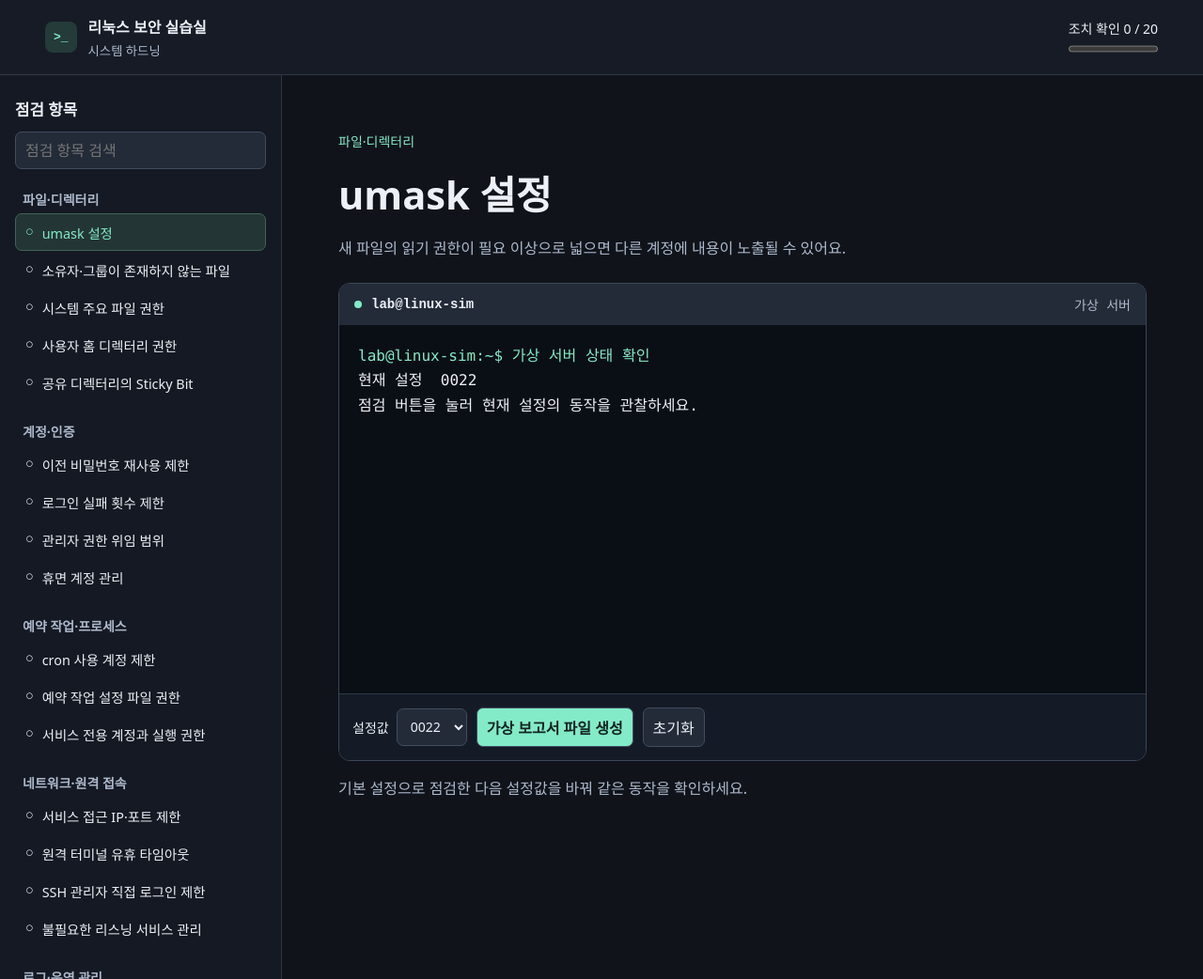
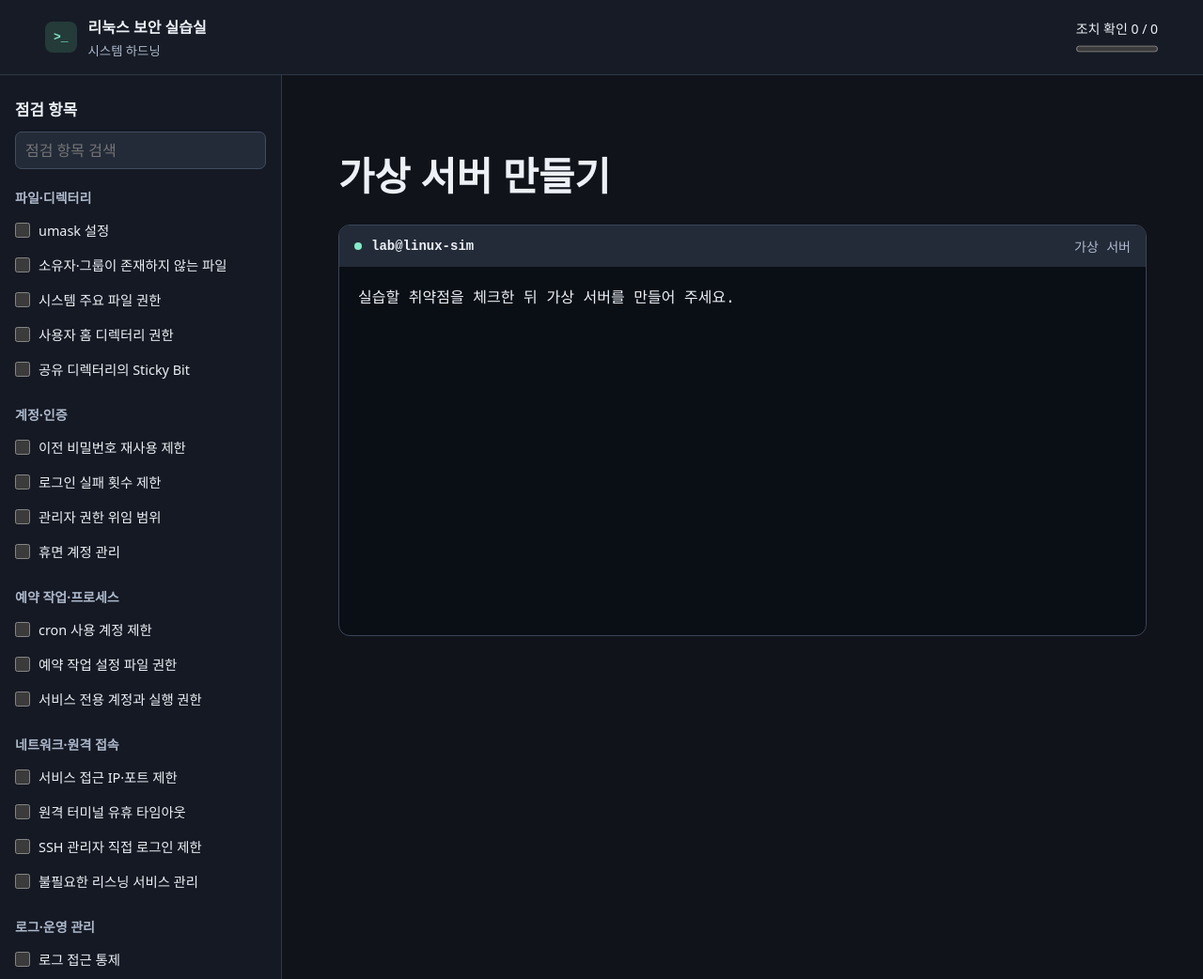
Before and after one commit to je0ngse0/linux-security-lab, a plain HTML site: page dist/index.html in a window 1280 px wide. Shown: the top 1042 px of the page at 94% size. Drawn offline with Linux system fonts and the light colour scheme.

Commit message:
Build custom simulated lab servers

```diff
--- a/dist/app.js
+++ b/dist/app.js
@@ -1,142 +1,159 @@
 const element = id => document.getElementById(id);
-const topics = element('topics');
 const output = element('output');
 const setting = element('setting');
-const sessions = new Map();
+const target = element('target');
+const selected = new Set();
 const scenarios = groups.flatMap(([category, rows]) => rows.map(
   ([title, risk, weak, strong, action, before, after, normal]) =>
     ({ title, category, risk, weak, strong, action, before, after, normal })
 ));
-const storageKey = 'linux-security-lab.completed.v1';
-const completed = new Set();
-try {
-  const saved = JSON.parse(localStorage.getItem(storageKey) || '[]');
-  if (Array.isArray(saved)) {
-    saved.filter(title => scenarios.some(item => item.title === title))
-      .forEach(title => completed.add(title));
-  }
-} catch {
-  // Progress is available in memory when browser storage is unavailable.
-}
 
-let active = scenarios[0];
+let server;
+let serverNumber = 0;
 
-function session() {
-  if (!sessions.has(active.title)) {
-    sessions.set(active.title, { selected: 'weak', lines: [], checkedWeak: false });
-  }
-  return sessions.get(active.title);
-}
-
-function updateProgress() {
-  element('progress').textContent = `조치 확인 ${completed.size} / ${scenarios.length}`;
-  element('meter').value = completed.size;
-  element('meter').setAttribute('aria-label', '조치 확인 진행률');
-  for (const button of topics.querySelectorAll('button')) {
-    const done = completed.has(button.dataset.title);
-    button.firstElementChild.textContent = done ? '✓' : '○';
-    button.setAttribute('aria-label', `${button.dataset.title}, ${done ? '조치 확인' : '미완료'}`);
-  }
-}
-
-function renderLog() {
-  output.replaceChildren();
-  for (const [text, kind] of session().lines) {
+function log(...entries) {
+  for (const [message, kind] of entries) {
     const line = document.createElement('div');
-    line.textContent = text || '\u00a0';
+    line.textContent = message || '\u00a0';
     line.className = kind || '';
     output.append(line);
   }
   output.scrollTop = output.scrollHeight;
 }
 
-function openScenario(item) {
-  active = item;
-  element('title').textContent = item.title;
+function prompt(action) {
+  return [`lab@${server.name}:~$ ${action}`, 'prompt'];
+}
+
+function updateSelection() {
+  element('selection').textContent = `${selected.size}개 선택`;
+  const button = element('create');
+  button.disabled = !selected.size;
+  button.textContent = server ? '새 가상 서버 만들기' : '가상 서버 만들기';
+}
+
+function renderNavigation() {
+  const topics = element('topics');
+  const query = element('search').value.trim().toLowerCase();
+  const matches = scenarios.filter(item =>
+    `${item.title} ${item.category}`.toLowerCase().includes(query)
+  );
+  topics.replaceChildren();
+  const legend = document.createElement('legend');
+  legend.textContent = '서버에 포함할 취약점';
+  legend.className = 'visually-hidden';
+  topics.append(legend);
+  for (const [category] of groups) {
+    const items = matches.filter(item => item.category === category);
+    if (!items.length) continue;
+    const heading = document.createElement('h3');
+    heading.textContent = category;
+    topics.append(heading);
+    for (const item of items) {
+      const label = document.createElement('label');
+      label.className = 'topic-choice';
+      const checkbox = document.createElement('input');
+      checkbox.type = 'checkbox';
+      checkbox.checked = selected.has(item);
+      checkbox.addEventListener('change', () => {
+        if (checkbox.checked) selected.add(item);
+        else selected.delete(item);
+        updateSelection();
+      });
+      label.append(checkbox, item.title);
+      topics.append(label);
+    }
+  }
+  if (!matches.length) topics.append('일치하는 점검 항목이 없어요.');
+}
+
+function updateProgress() {
+  const states = server ? [...server.states.values()] : [];
+  const count = states.filter(state => state.verified).length;
+  element('progress').textContent = `조치 확인 ${count} / ${states.length}`;
+  const meter = element('meter');
+  meter.max = states.length || 1;
+  meter.value = count;
+  meter.setAttribute('aria-label', '현재 서버 조치 확인 진행률');
+}
+
+function openTarget() {
+  const { item, strong } = server.states.get(target.value);
   element('category').textContent = item.category;
   element('risk').textContent = item.risk;
   element('run').textContent = item.action;
-  element('hint').textContent = '기본 설정으로 점검한 다음 설정값을 바꿔 같은 동작을 확인하세요.';
   setting.replaceChildren(new Option(item.weak, 'weak'), new Option(item.strong, 'strong'));
-  setting.value = session().selected;
-  if (!session().lines.length) {
-    session().lines.push(
-      ['lab@linux-sim:~$ 가상 서버 상태 확인', 'prompt'],
-      [`현재 설정  ${item.weak}`],
-      ['점검 버튼을 눌러 현재 설정의 동작을 관찰하세요.']
-    );
-  }
-  for (const button of topics.querySelectorAll('button')) {
-    button.setAttribute('aria-current', String(button.dataset.title === item.title));
-  }
-  renderLog();
+  setting.value = strong ? 'strong' : 'weak';
 }
 
-function renderNavigation() {
-  const query = element('search').value.trim().toLowerCase();
-  topics.replaceChildren();
-  for (const [category] of groups) {
-    const matches = scenarios.filter(item =>
-      item.category === category && `${item.title} ${category}`.toLowerCase().includes(query)
-    );
-    if (!matches.length) continue;
-    const heading = document.createElement('h3');
-    heading.textContent = category;
-    topics.append(heading);
-    for (const item of matches) {
-      const button = document.createElement('button');
-      button.dataset.title = item.title;
-      button.setAttribute('aria-current', String(item === active));
-      const marker = document.createElement('span');
-      marker.className = 'marker';
-      marker.setAttribute('aria-hidden', 'true');
-      button.append(marker, item.title);
-      button.addEventListener('click', () => {
-        openScenario(item);
-        if (matchMedia('(max-width:740px)').matches) {
-          element('title').scrollIntoView({ block: 'start' });
-        }
-      });
-      topics.append(button);
-    }
+element('create').addEventListener('click', () => {
+  if (!selected.size) return;
+  if (server && !window.confirm('새 서버를 만들면 현재 서버의 설정과 터미널 기록이 초기화됩니다. 새 서버를 만들까요?')) return;
+  const items = scenarios.filter(item => selected.has(item));
+  serverNumber += 1;
+  server = {
+    name: `linux-sim-${serverNumber}`,
+    states: new Map(items.map(item => [item.title, { item, strong: false, verified: false }]))
+  };
+  element('title').textContent = server.name;
+  element('terminal-name').textContent = `lab@${server.name}`;
+  element('server-controls').hidden = false;
+  element('hint').textContent = '전체 점검으로 서버 상태를 확인하고, 실습 항목을 골라 설정을 바꿔보세요.';
+  target.replaceChildren(...items.map(item => new Option(item.title, item.title)));
+  target.value = items[0].title;
+  output.replaceChildren();
+  log(prompt('가상 서버 생성'), [`취약점 ${items.length}개 적용`],
+    ...items.map(item => [`  • ${item.title} · ${item.weak}`]));
+  openTarget();
+  updateSelection();
+  updateProgress();
+  if (matchMedia('(max-width:740px)').matches) element('title').scrollIntoView();
+});
+
+target.addEventListener('change', openTarget);
+
+setting.addEventListener('change', () => {
+  const state = server.states.get(target.value);
+  state.strong = setting.value === 'strong';
+  state.verified = false;
+  log([''], prompt(`가상 설정 적용 · ${state.item.title}`), [setting.selectedOptions[0].text]);
+  updateProgress();
+});
+
+function audit(states) {
+  for (const state of states) {
+    const { item, strong } = state;
+    state.verified = strong;
+    log([`${strong ? '양호' : '미흡'} · ${item.title}`, strong ? 'pass' : 'fail'],
+      [strong ? item.after : item.before]);
+    if (strong) log([`정상 동작  ${item.normal}`]);
   }
-  if (!topics.childElementCount) topics.textContent = '일치하는 점검 항목이 없어요.';
   updateProgress();
 }
 
-setting.addEventListener('change', () => {
-  session().selected = setting.value;
-  session().lines.push([''], ['lab@linux-sim:~$ 가상 설정 적용', 'prompt'],
-    [`현재 설정  ${active[setting.value]}`]);
-  renderLog();
+element('run').addEventListener('click', () => {
+  const state = server.states.get(target.value);
+  log([''], prompt(state.item.action));
+  audit([state]);
 });
 
-element('run').addEventListener('click', () => {
-  const state = session();
-  const strong = state.selected === 'strong';
-  state.lines.push([''], [`lab@linux-sim:~$ ${active.action}`, 'prompt'],
-    [strong ? '조치 후 · 양호' : '조치 전 · 미흡', strong ? 'pass' : 'fail'],
-    [strong ? active.after : active.before]);
-  if (strong) {
-    state.lines.push([`정상 동작  ${active.normal}`]);
-    if (state.checkedWeak) {
-      completed.add(active.title);
-      try { localStorage.setItem(storageKey, JSON.stringify([...completed])); } catch {}
-      updateProgress();
-    } else {
-      state.lines.push(['완료하려면 기본 설정의 결과도 확인한 뒤 다시 점검하세요.']);
-    }
-  } else {
-    state.checkedWeak = true;
-  }
-  renderLog();
+element('audit').addEventListener('click', () => {
+  log([''], prompt('전체 점검'));
+  audit(server.states.values());
 });
 
 element('reset').addEventListener('click', () => {
-  sessions.delete(active.title);
-  openScenario(active);
+  const state = server.states.get(target.value);
+  state.strong = false;
+  state.verified = false;
+  openTarget();
+  log([''], prompt(`설정 초기화 · ${state.item.title}`), [state.item.weak]);
+  updateProgress();
 });
 
 element('search').addEventListener('input', renderNavigation);
+element('title').textContent = '가상 서버 만들기';
+log(['실습할 취약점을 체크한 뒤 가상 서버를 만들어 주세요.']);
 renderNavigation();
-openScenario(active);
+updateSelection();
+updateProgress();
--- a/dist/index.html
+++ b/dist/index.html
@@ -6,15 +6,16 @@
 <link rel="stylesheet" href="style.css">
 <header><div class="brand"><b aria-hidden="true">&gt;_</b><div><strong>리눅스 보안 실습실</strong><small>시스템 하드닝</small></div></div><div class="progress"><span id="progress"></span><progress id="meter" max="20" value="0"></progress></div></header>
 <main>
-<aside><h2>점검 항목</h2><label class="visually-hidden" for="search">항목 검색</label><input id="search" type="search" placeholder="점검 항목 검색"><nav id="topics" aria-label="점검 항목"></nav></aside>
+<aside><h2>점검 항목</h2><label class="visually-hidden" for="search">항목 검색</label><input id="search" type="search" placeholder="점검 항목 검색"><fieldset id="topics"><legend class="visually-hidden">서버에 포함할 취약점</legend></fieldset><div class="builder"><span id="selection" role="status"></span><button id="create" class="primary" disabled>가상 서버 만들기</button></div></aside>
 <section aria-labelledby="title">
 <p id="category" class="category"></p><h1 id="title"></h1><p id="risk" class="risk"></p>
 <div class="terminal">
-<div class="bar"><span class="dot"></span><strong>lab@linux-sim</strong><span class="simulation">가상 서버</span></div>
+<div class="bar"><span class="dot"></span><strong id="terminal-name">lab@linux-sim</strong><span class="simulation">가상 서버</span></div>
 <div id="output" role="log" aria-label="가상 터미널 출력" tabindex="0"></div>
-<div class="controls">
+<div class="controls" id="server-controls" hidden>
+<label for="target">실습 항목 <select id="target"></select></label>
 <label for="setting">설정값 <select id="setting"></select></label>
-<button id="run" class="primary">점검 실행</button><button id="reset">초기화</button>
+<button id="run" class="primary">점검 실행</button><button id="audit">전체 점검</button><button id="reset">항목 설정 초기화</button>
 </div></div>
 <p id="hint" class="hint"></p>
 </section>
--- a/dist/style.css
+++ b/dist/style.css
@@ -4,3 +4,4 @@ main{width:min(1450px,100%);margin:auto;display:grid;grid-template-columns:minma
 nav h3{font-size:.875rem;color:var(--muted);margin:22px 8px 5px}nav button{display:flex;align-items:center;gap:9px;width:100%;text-align:left;background:transparent;border-color:transparent;font-size:.9rem}nav button[aria-current=true]{color:var(--mint);background:#243535;border-color:#416358}nav .marker{font-family:monospace}
 section{padding:clamp(20px,5vw,60px)}.category{color:var(--mint);margin:0;font-size:.875rem}h1{font-size:clamp(1.65rem,4vw,2.6rem);margin:.35em 0}.risk,.hint{color:var(--muted);line-height:1.65}.terminal{border:1px solid #3b4658;border-radius:12px;overflow:hidden;background:#0a0e15;margin-top:24px}.bar{display:flex;align-items:center;gap:10px;padding:12px 16px;background:#232b38;font-size:.875rem;font-family:ui-monospace,monospace}.dot{background:var(--mint);width:8px;height:8px;border-radius:50%}.simulation{margin-left:auto;color:var(--muted)}#output{min-height:330px;height:clamp(330px,49vh,530px);overflow:auto;padding:20px;font:1rem/1.65 ui-monospace,SFMono-Regular,Menlo,monospace;overflow-wrap:anywhere;white-space:pre-wrap}.prompt,.pass{color:var(--mint)}.fail{color:#ffc18a}.controls{display:flex;align-items:center;flex-wrap:wrap;gap:10px;padding:14px;background:#151b26;border-top:1px solid var(--line)}.controls label{display:flex;align-items:center;gap:8px;max-width:100%;font-size:.875rem}.controls select{min-width:0;max-width:100%}.primary{background:var(--mint);color:#112522;font-weight:700}.visually-hidden{position:absolute;width:1px;height:1px;overflow:hidden;clip-path:inset(50%)}
 @media(max-width:740px){main{display:block}aside{border-right:0;border-bottom:1px solid var(--line)}nav{max-height:220px;overflow:auto}section{padding:22px 16px}#output{padding:14px}.controls label{flex-basis:100%}}
+[hidden]{display:none!important}#topics{border:0;padding:0;margin:0;min-width:0}#topics h3{font-size:.875rem;color:var(--muted);margin:20px 0 6px}.topic-choice{display:flex;align-items:center;gap:9px;padding:8px 0;font-size:.9rem;cursor:pointer}.topic-choice input{width:16px;height:16px;min-height:0;margin:0;accent-color:var(--mint);flex:none}.builder{display:grid;gap:8px;margin-top:18px;color:var(--muted);font-size:.875rem}.controls label{min-width:0}.controls select{max-width:min(100%,20rem)}@media(max-width:740px){#topics{max-height:245px;overflow:auto}}
```
Also changed, not shown: 1 other file.
